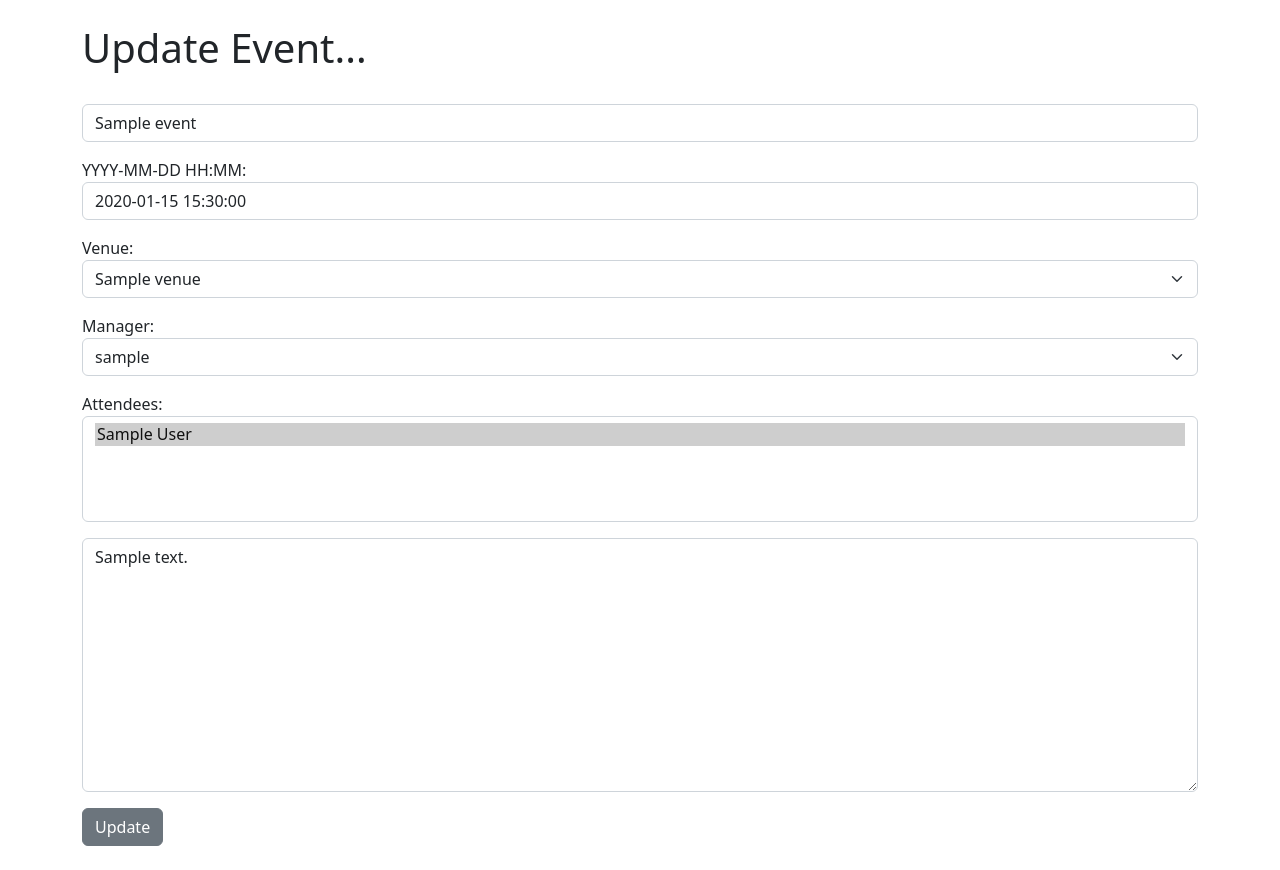
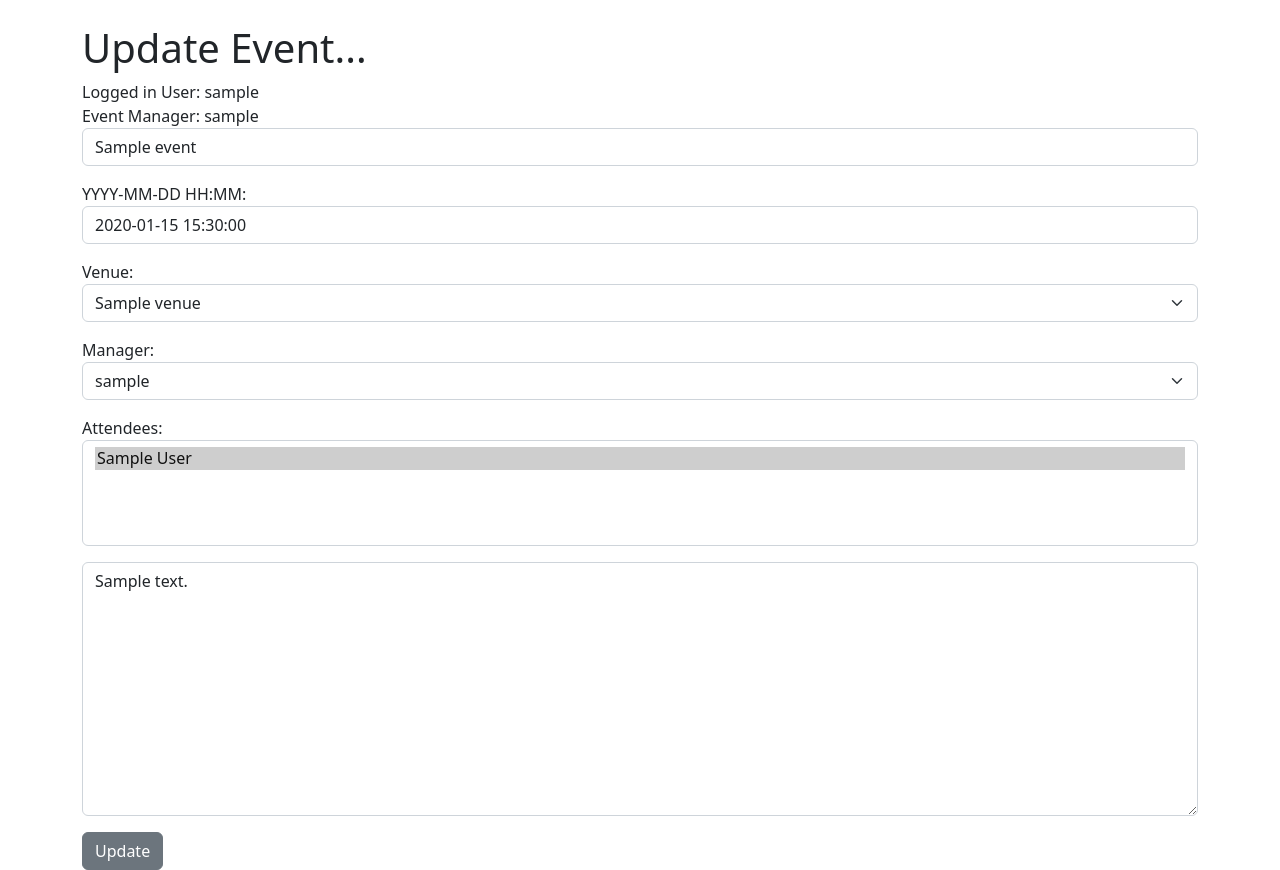
Before and after one commit to MUHAMMAD-NIYAS-P/Codemywednesdays, a Django app: page /update_event/1/ in a window 1280 px wide. Shown: the part 56-926 px from the top of the page. Before the commit the page ends 902 px from the top, so only its background shows below. Run offline with Django 4.2, Linux system fonts and the light colour scheme; a user stored in the database is signed in; tables that the repository leaves empty hold one stand-in row (values such as "Sample post").

Commit message:
commit 27 v 28 (determining correct user to edit venue)

```diff
--- a/events/templates/events/update_event.html
+++ b/events/templates/events/update_event.html
@@ -3,7 +3,12 @@
 {% block content %}
 
     {% if user.is_authenticated %}
+    {% if user == event.manager %}
+
     <h1>Update Event...</h1>
+    Logged in User: {{ user }}
+    <br>
+    Event Manager: {{ event.manager }}
     <br>
     <form action="" method="POST">
         {% csrf_token %}
@@ -12,6 +17,13 @@
     </form>
 
     {% else %}
+    <h4>This page is only accessible to Event Manager.</h4>
+    Logged in User: {{ user }}
+    <br>
+    Event Manager: {{ event.manager }}
+    {% endif %}
+
+    {% else %}
     <h1>Sorry. Please login to access this page.</h1>
     {% endif %}
 
```
Also changed, not shown: events/templates/events/event_list.html (+7 -4 lines).
